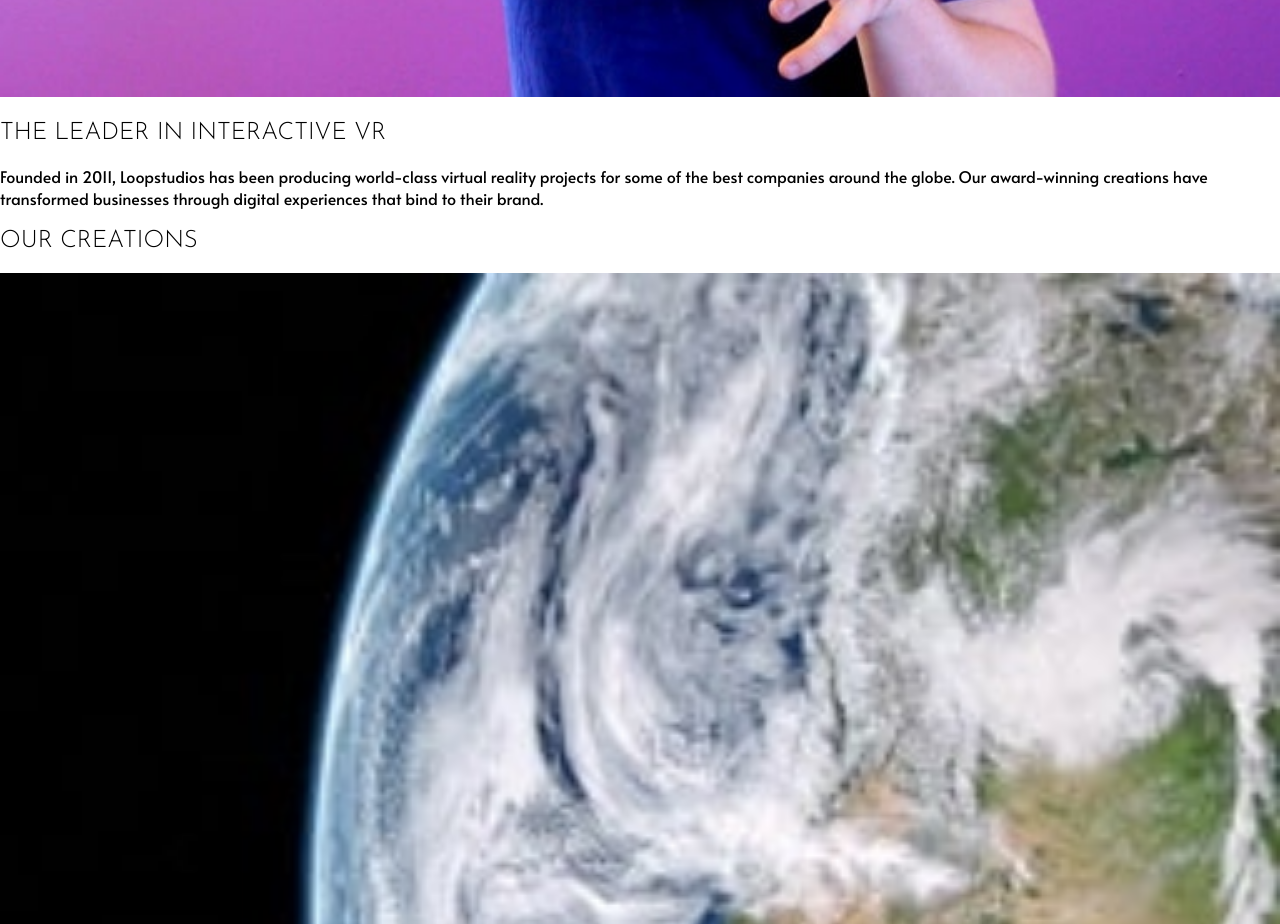
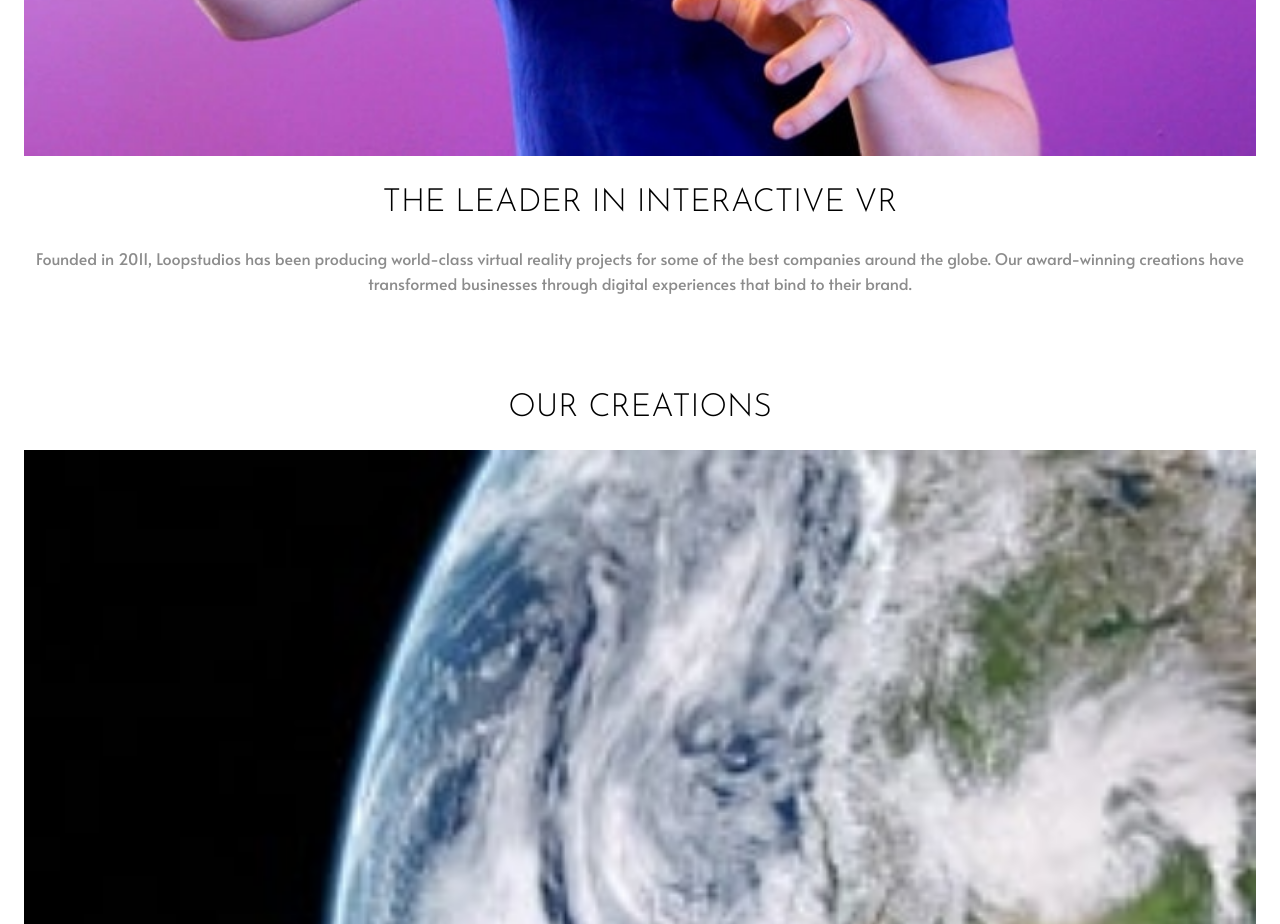
Before and after one commit to Alejandro-44/loopstudios-landing-page, a plain HTML site: page index.html in a window 1280 px wide. Shown: the part 1360-2284 px from the top of the page. Drawn offline with Linux system fonts and the light colour scheme.

Commit message:
optimizando clases y seccion about terminada

```diff
--- a/assets/styles.css
+++ b/assets/styles.css
@@ -10,7 +10,8 @@
  --Dark-Gray: hsl(0, 0%, 55%);
  --Very-Dark-Gray: hsl(0, 0%, 41%);
 
-
+  /* reutilizable */
+  --section-w: calc(100% - 3rem);
 }
 /* LAYOUT */
 
@@ -38,13 +39,25 @@ ul {
 li {
   list-style: none;
 }
+
 img {
   width: 100%;
+}
+
+.section {
+  width: var(--section-w);
+  margin: auto;
+  margin-top: 6rem;
+}
+.section__title {
+  text-align: center;
+  font-size: 2rem;
 }
 /* HEADER */
 * {
   box-sizing: border-box;
 }
+
 .header {
   position: absolute;
   top: 0;
@@ -55,7 +68,7 @@ img {
   display: flex;
   justify-content: space-between;
   align-items: center;
-  width: calc(100% - 3rem);
+  width: var(--section-w);
   height: 6.25rem;
   margin: 0 auto;
 }
@@ -70,7 +83,11 @@ img {
 }
 
 /* HERO */
-
+.img-container {
+  width: 100%;
+  margin: 0;
+  line-height: 0;
+}
 .title-container {
   position: absolute;
   top: 40%;
@@ -78,8 +95,14 @@ img {
 .hero__title {
   margin: auto;
   color: #FFF;
-  width: calc(100% - 3rem);
+  width: var(--section-w);
   font-size: 2.625rem;
   padding: 1rem 1.2rem;
   border: 2px solid #FFF;
 }
+/* About */
+.section__info {
+  color: #8c8c8c;
+  line-height: 25px;
+  text-align: center;
+}
--- a/index.html
+++ b/index.html
@@ -47,15 +47,17 @@
   <main>
     <!-- HERO -->
     <div class="hero">
-      <img src="./images/desktop/image-hero.jpg" alt="hero image" srcset="./images/mobile/image-hero.jpg 2x" class="hero__img">
+      <figure class="img-container">
+        <img src="./images/desktop/image-hero.jpg" alt="hero image" srcset="./images/mobile/image-hero.jpg 2x" class="hero__img">
+      </figure>
       <div class="title-container">
         <h2 class="hero__title">Immersive experiences that deliver</h2>
       </div>
     </div>
-    <section class="about">
+    <section class="section about">
       <img src="./images/desktop/image-interactive.jpg" alt="men with vr glasses" srcset="./images/mobile/image-interactive.jpg 2x">
-      <h2 class="about__title">The leader in interactive VR</h2>
-      <p class="about__info">
+      <h2 class="section__title">The leader in interactive VR</h2>
+      <p class="section__info">
         Founded in 2011, Loopstudios has been producing world-class virtual reality
         projects for some of the best companies around the globe. Our award-winning
        creations have transformed businesses through digital experiences that bind
@@ -63,8 +65,8 @@
       </p>
     </section>
 
-    <section class="creations">
-      <h2 class="creations__title">Our creations</h2>
+    <section class="section creations">
+      <h2 class="section__title">Our creations</h2>
       <div class="creations-container">
         <div>
           <img src="./images/desktop/image-deep-earth.jpg" alt="earth" srcset="./images/mobile/image-deep-earth.jpg 2x">
```
